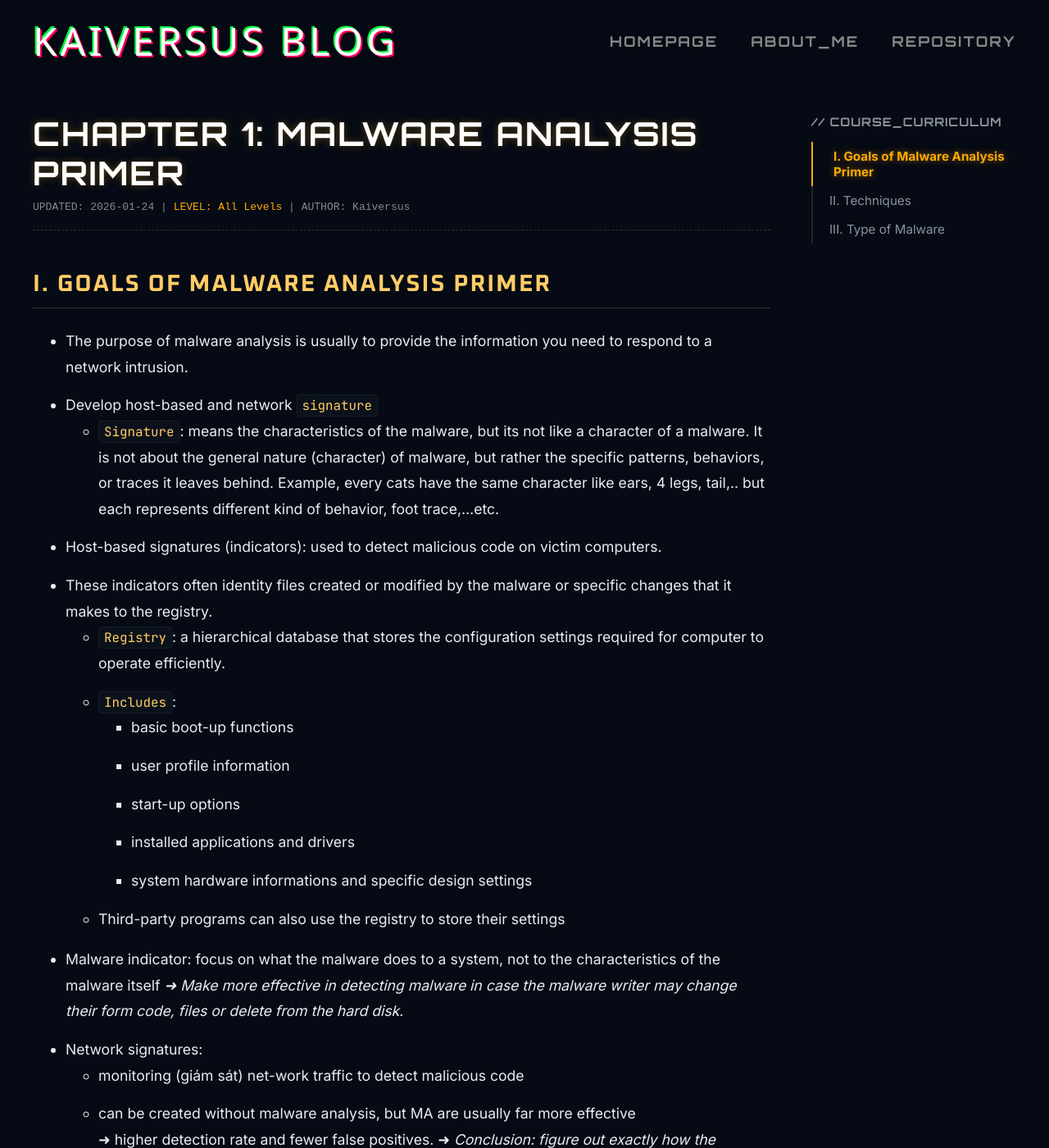
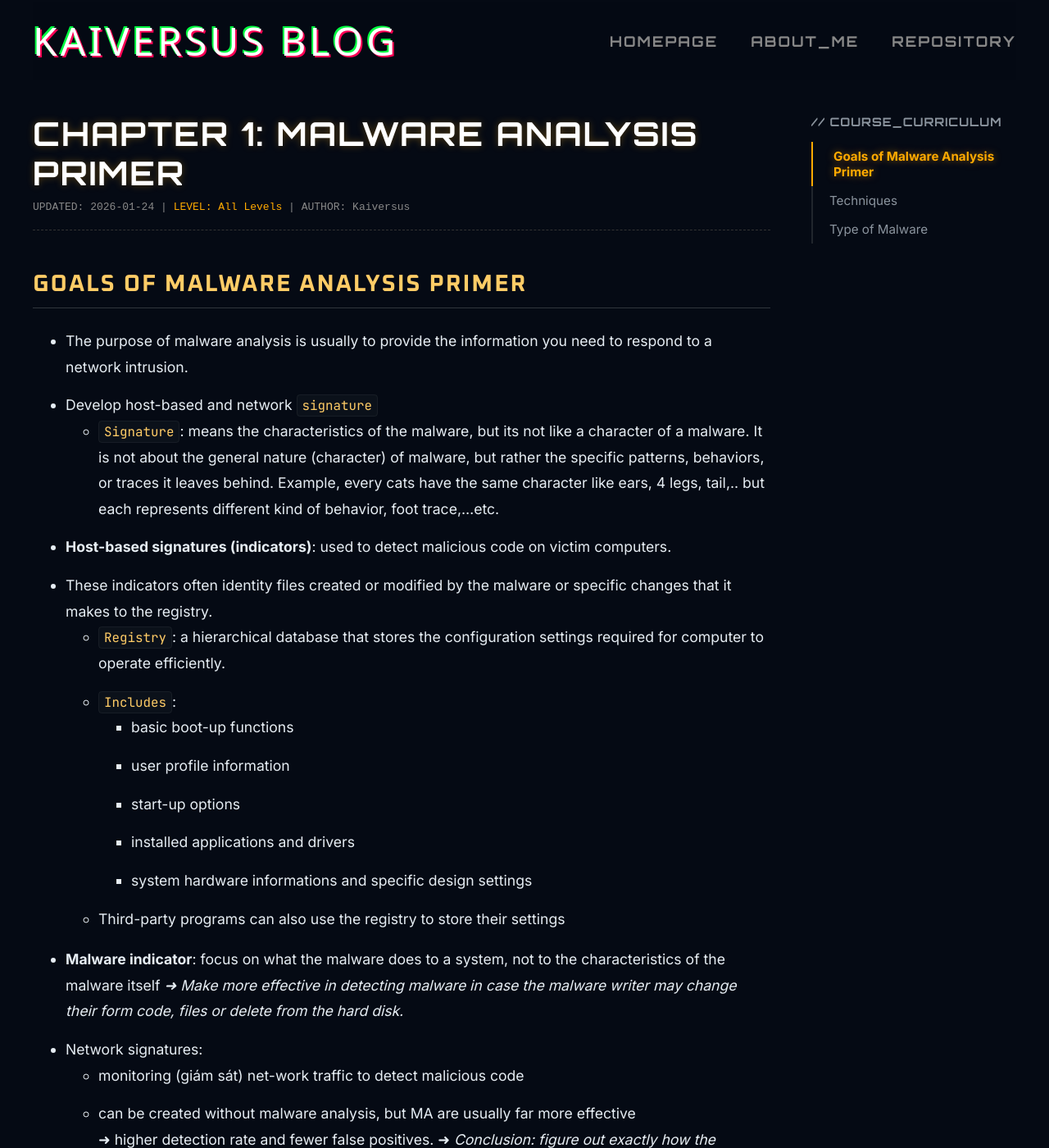
Before and after one commit to kaiversus/kaiversus.github.io, a Jekyll site: the page built from _courses/malware/chapter_1.md, in a window 1280 px wide and 1400 px high. Shown: the whole window at 82% size. Built offline with Jekyll 4.4.1, drawn with Linux system fonts in a browser that asks for light colours; some web fonts are replaced; some of the changed text lies outside the part shown.

Commit message:
Update chapter_1.md

```diff
--- a/_courses/malware/chapter_1.md
+++ b/_courses/malware/chapter_1.md
@@ -4,12 +4,12 @@ title: "Chapter 1: Malware Analysis Primer"
 category: Malware
 description: "Goals of Malware Analysis Primer, techniques, types of malware"
 ---
-## I. Goals of Malware Analysis Primer
+## Goals of Malware Analysis Primer
 - The purpose of malware analysis is usually to provide the information you need to respond to a network intrusion.
 - Develop host-based and network `signature`
     - `Signature`: means the characteristics of the malware, but its not like a character of a malware. It is not about the general nature (character) of malware, but rather the specific patterns, behaviors, or traces it leaves behind. Example, every cats have the same character like ears, 4 legs, tail,.. but each represents different kind of behavior, foot trace,...etc.
 
-- Host-based signatures (indicators): used to detect malicious code on victim computers.
+- **Host-based signatures (indicators)**: used to detect malicious code on victim computers.
 - These indicators often identity files created or modified by the malware or specific changes that it makes to the registry.
     - `Registry`: a hierarchical database that stores the configuration settings required for computer to operate efficiently.
     - `Includes`:
@@ -19,7 +19,7 @@ description: "Goals of Malware Analysis Primer, techniques, types of malware"
         + installed applications and drivers
         + system hardware informations and specific design settings
     - Third-party programs can also use the registry to store their settings
-- Malware indicator: focus on what the malware does to a system, not to the characteristics of the malware itself
+- **Malware indicator**: focus on what the malware does to a system, not to the characteristics of the malware itself
 *➜ Make more effective in detecting malware in case the malware writer may change their form code, files or delete from the hard disk.*
 
 - Network signatures:
@@ -28,7 +28,7 @@ description: "Goals of Malware Analysis Primer, techniques, types of malware"
 ➜ higher detection rate and fewer false positives.
 ➜ *Conclusion: figure out exactly how the malware works !!!*
 
-## II. Techniques
+## Techniques
 
 | Technique | Level | Definition | Advantage | Disadvantage |
 | :--- | :--- | :--- | :--- | :--- |
@@ -39,7 +39,7 @@ description: "Goals of Malware Analysis Primer, techniques, types of malware"
 | **Automated Analysis** | Basic | Executing malware in a sandbox (VMware, QEMU, etc.) with a pre-installed OS. | Quick overview of attack techniques and functionality. | Sandbox-aware malware may evade or alter behavior. |
 | **Reverse Engineering** | Expert | Manual analysis to fully understand malware internals. | Complete understanding of malware logic. | Most difficult; requires advanced reverse engineering skills. |
 
-## III. Type of Malware
+## Type of Malware
 - `Backdoor`: installs itself onto a computer to allow the attacker access to computer with little or no authentication and execute commands on the local system.
 - `Botnet`: Similar to backdoor, but this one spread out to other computer. All computer infected with the same botnet receive the same instructions from a single command-and-control sever.
 - `Downloader`: Download and install other malicious code, are commonly installed by attackers when they first gain access to a system.
```
